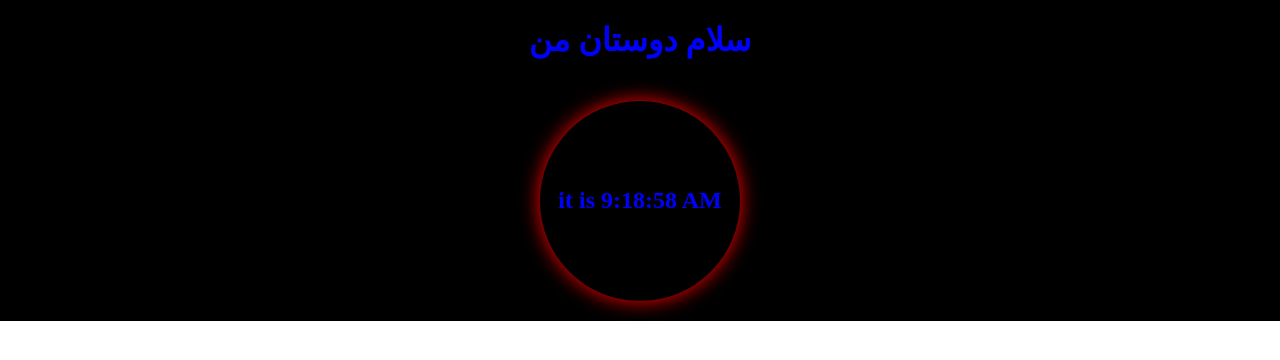
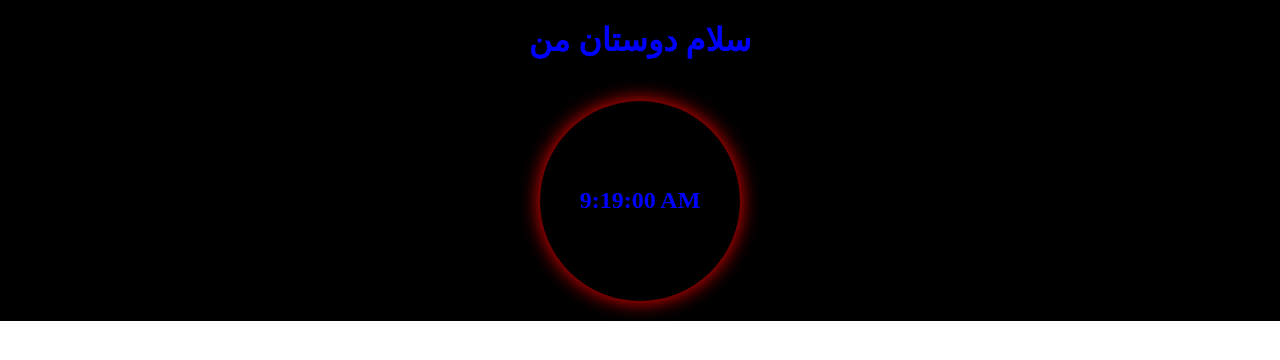
Before and after one commit to rezarahimpoor/react-test1, a React (Vite) app: page / in a window 1280 px wide. Shown: the top 360 px of the page. Built offline with nearby package versions, Linux system fonts and the light colour scheme.

Commit message:
test1-project-setStsate 2

```diff
--- a/src/main.jsx
+++ b/src/main.jsx
@@ -17,7 +17,7 @@ class Timer extends Component{
     }, 1000)
     return(
       <h2 className='timer'>
-        it is {new Date().toLocaleTimeString()}
+        {/* it is {new Date().toLocaleTimeString()} */ this.state.time}
 
       </h2>
     )
```
